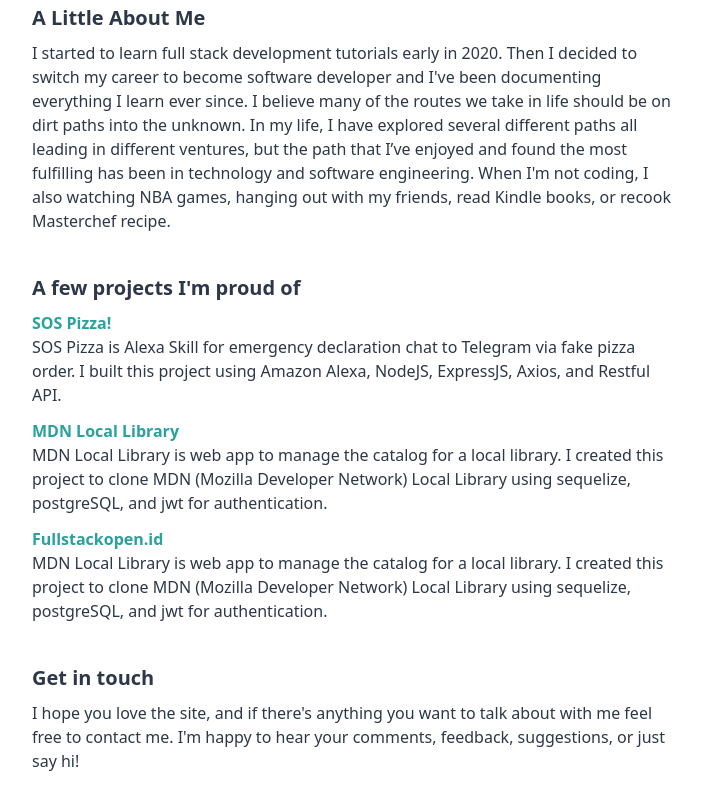
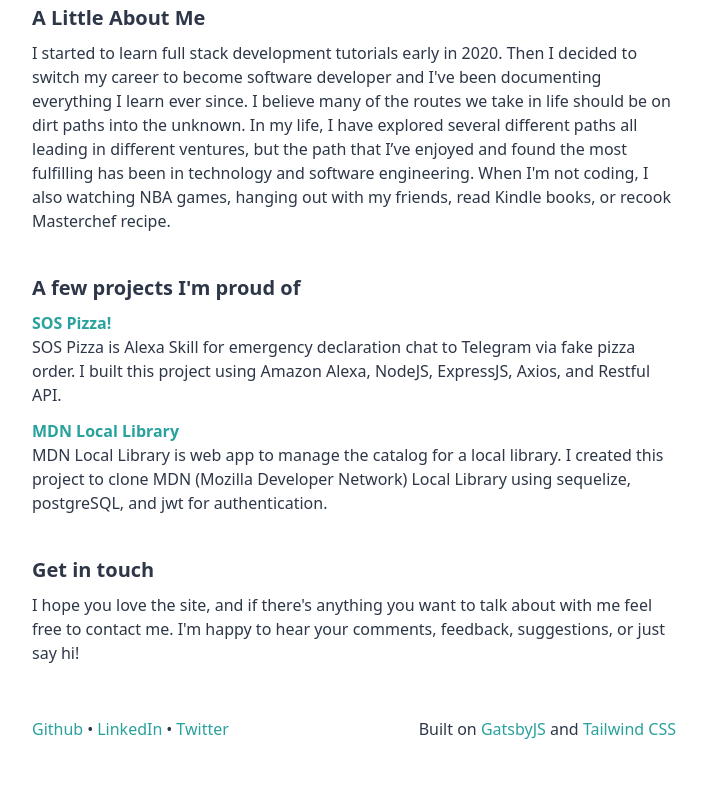
Before and after one commit to bonasunu/bonasunu.com, a Gatsby site: page / in a window 1280 px wide. Shown: the part 339-1148 px from the top of the page, without its empty margins (284-991 px from the left). After the commit the page ends 1112 px from the top, so only its background shows below. Built offline with nearby package versions, Linux system fonts and the light colour scheme; Gatsby itself is replaced by a stand-in of ours.

Commit message:
delete fullstackopen project

```diff
--- a/src/components/Projects.js
+++ b/src/components/Projects.js
@@ -35,19 +35,6 @@ export default () => (
         I created this project to clone MDN (Mozilla Developer Network) Local
         Library using sequelize, postgreSQL, and jwt for authentication.{" "}
       </p>
-      <a
-        className="text-md font-Consolas font-extrabold text-gray-800 mb-2"
-        href="https://github.com/bonasunu/fullstackopen.id"
-        target="_blank"
-        rel="noopener noreferrer"
-      >
-        Fullstackopen.id
-      </a>
-      <p className="mb-3">
-        MDN Local Library is web app to manage the catalog for a local library.
-        I created this project to clone MDN (Mozilla Developer Network) Local
-        Library using sequelize, postgreSQL, and jwt for authentication.{" "}
-      </p>
     </div>
   </div>
 )
```
